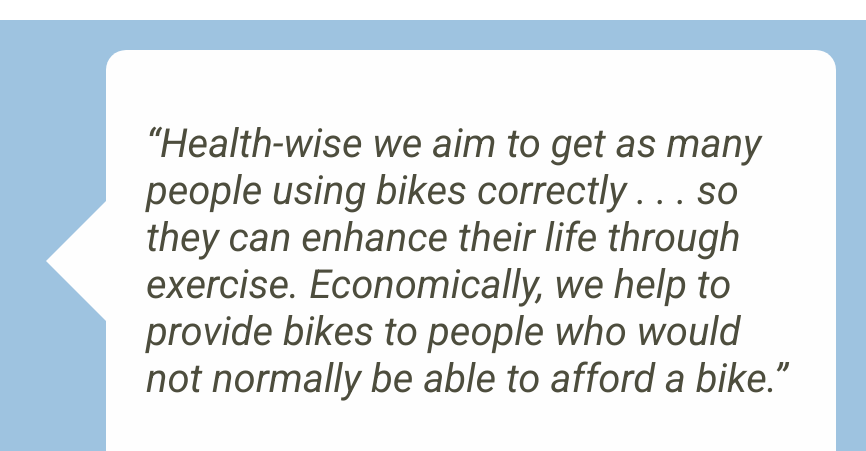
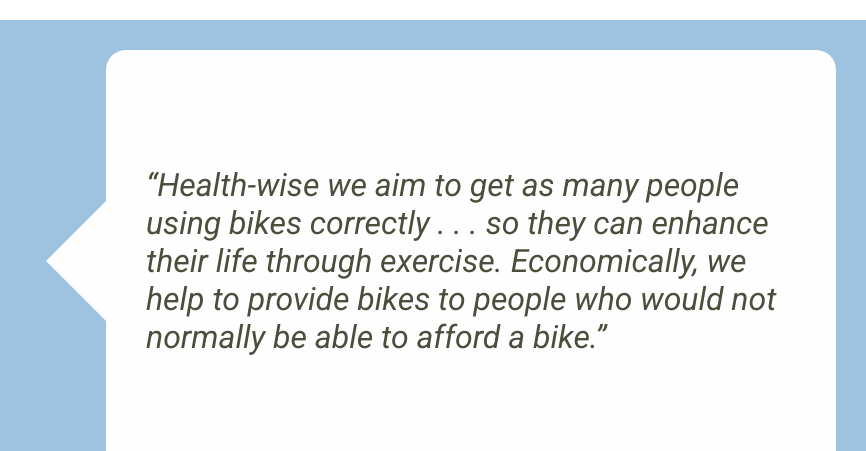
Before and after one commit to samlachance/mainstbikecoop, a plain HTML site: page index.html in a window 1280 px wide. Shown: the part 1580-2031 px from the top of the page, 414-1280 px from the left. Drawn offline with nearby package versions, Linux system fonts and the light colour scheme; files that its build step writes are made by us from their sources; a web font is replaced by a local one.

Commit message:
Update main.scss
Needed to make font smaller in order to fit a larger quote.

```diff
--- a/css/main.scss
+++ b/css/main.scss
@@ -287,7 +287,7 @@ section#video {
       font-family: $standard;
       font-style: italic;
       color: $dark-gray;
-      font-size: 5vh;
+      font-size: 4vh;
     }
 
   }
```
